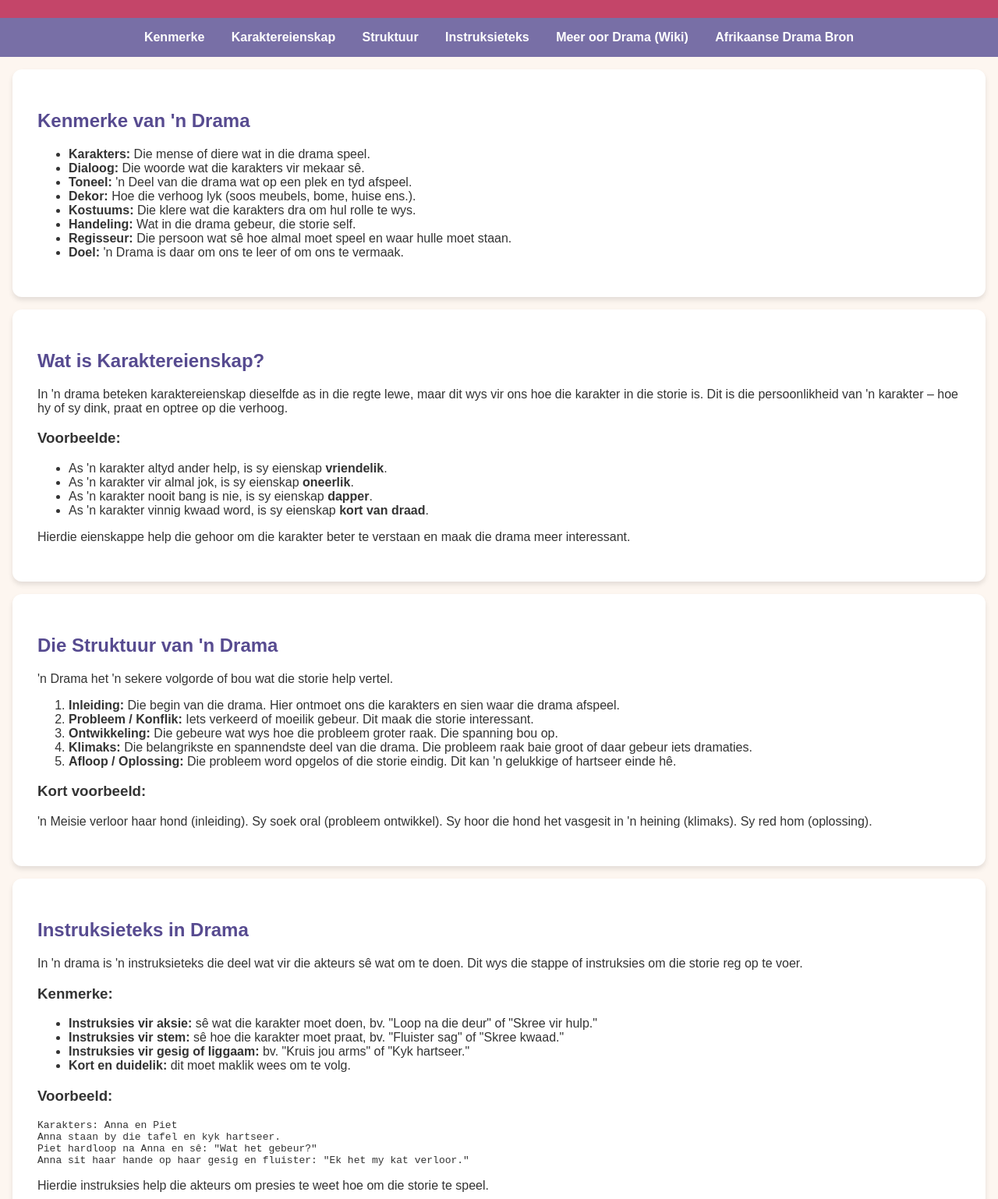
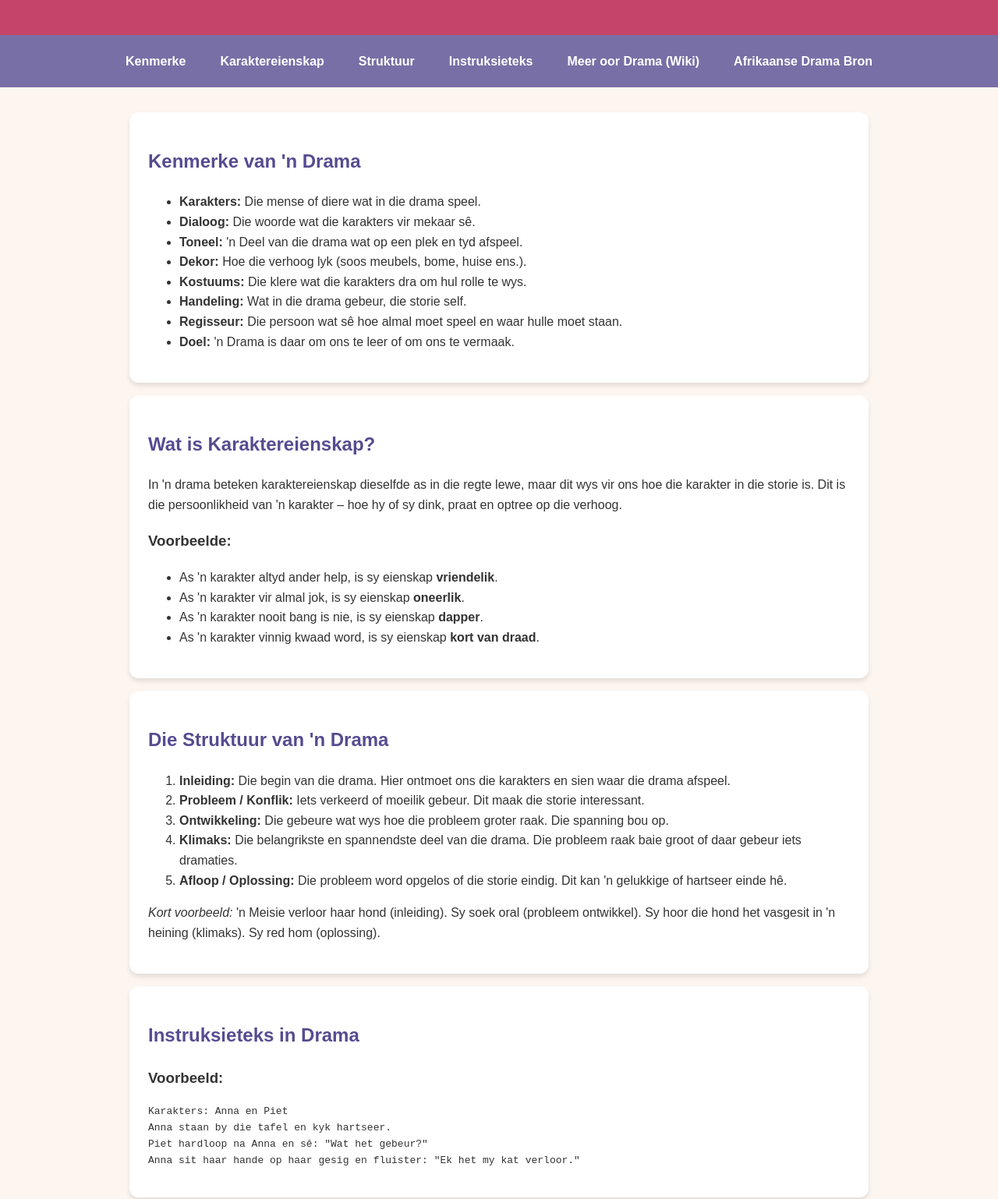
Before and after one commit to funsale-designs/Inligting-oor-drama, a plain HTML site: page index.html in a window 1280 px wide. Shown: the part 155-1693 px from the top of the page at 78% size. Drawn offline with Linux system fonts and the light colour scheme.

Commit message:
Update index.html

```diff
--- a/index.html
+++ b/index.html
@@ -4,7 +4,6 @@
     <meta charset="UTF-8">
     <meta name="viewport" content="width=device-width, initial-scale=1.0">
     <title>Dramastruktuur en Kenmerke</title>
-    <link rel="stylesheet" href="style.css">
     <style>
         body {
             font-family: Arial, sans-serif;
@@ -12,37 +11,49 @@
             color: #333;
             margin: 0;
             padding: 0;
+            line-height: 1.6;
         }
 
         header {
             background-color: #c44569;
             color: white;
             text-align: center;
-            padding: 2rem;
+            padding: 2rem 1rem;
         }
 
         nav {
             background-color: #786fa6;
-            padding: 1rem;
-            text-align: center;
+            display: flex;
+            flex-wrap: wrap; /* laat dit op klein skerms vou */
+            justify-content: center;
+            padding: 0.5rem;
         }
 
         nav a {
             color: white;
-            margin: 0 15px;
+            margin: 5px 10px;
             text-decoration: none;
             font-weight: bold;
+            font-size: 1rem;
+            padding: 0.5rem 0.75rem;
+            border-radius: 8px;
+            transition: background 0.3s;
         }
 
         nav a:hover {
-            text-decoration: underline;
+            background-color: #574b90;
+        }
+
+        main {
+            padding: 1rem;
         }
 
         section {
-            padding: 2rem;
-            margin: 1rem;
+            padding: 1.5rem;
+            margin: 1rem auto;
             background-color: #ffffff;
             border-radius: 12px;
+            max-width: 900px; /* hou dit leesbaar op desktop */
             box-shadow: 0 4px 6px rgba(0,0,0,0.1);
         }
 
@@ -56,6 +67,24 @@
             text-align: center;
             padding: 1rem;
             margin-top: 2rem;
+        }
+
+        /* Maak mobiele weergawe meer kompak */
+        @media (max-width: 600px) {
+            header h1 {
+                font-size: 1.6rem;
+            }
+            nav {
+                flex-direction: column; /* links onder mekaar */
+            }
+            nav a {
+                display: block;
+                margin: 5px auto;
+                font-size: 1rem;
+            }
+            section {
+                padding: 1rem;
+            }
         }
     </style>
 </head>
@@ -100,12 +129,10 @@
                 <li>As 'n karakter nooit bang is nie, is sy eienskap <strong>dapper</strong>.</li>
                 <li>As 'n karakter vinnig kwaad word, is sy eienskap <strong>kort van draad</strong>.</li>
             </ul>
-            <p>Hierdie eienskappe help die gehoor om die karakter beter te verstaan en maak die drama meer interessant.</p>
         </section>
 
         <section id="struktuur">
             <h2>Die Struktuur van 'n Drama</h2>
-            <p>'n Drama het 'n sekere volgorde of bou wat die storie help vertel.</p>
             <ol>
                 <li><strong>Inleiding:</strong> Die begin van die drama. Hier ontmoet ons die karakters en sien waar die drama afspeel.</li>
                 <li><strong>Probleem / Konflik:</strong> Iets verkeerd of moeilik gebeur. Dit maak die storie interessant.</li>
@@ -113,26 +140,16 @@
                 <li><strong>Klimaks:</strong> Die belangrikste en spannendste deel van die drama. Die probleem raak baie groot of daar gebeur iets dramaties.</li>
                 <li><strong>Afloop / Oplossing:</strong> Die probleem word opgelos of die storie eindig. Dit kan 'n gelukkige of hartseer einde hê.</li>
             </ol>
-            <h3>Kort voorbeeld:</h3>
-            <p>'n Meisie verloor haar hond (inleiding). Sy soek oral (probleem ontwikkel). Sy hoor die hond het vasgesit in 'n heining (klimaks). Sy red hom (oplossing).</p>
+            <p><em>Kort voorbeeld:</em> 'n Meisie verloor haar hond (inleiding). Sy soek oral (probleem ontwikkel). Sy hoor die hond het vasgesit in 'n heining (klimaks). Sy red hom (oplossing).</p>
         </section>
 
         <section id="instruksieteks">
             <h2>Instruksieteks in Drama</h2>
-            <p>In 'n drama is 'n instruksieteks die deel wat vir die akteurs sê wat om te doen. Dit wys die stappe of instruksies om die storie reg op te voer.</p>
-            <h3>Kenmerke:</h3>
-            <ul>
-                <li><strong>Instruksies vir aksie:</strong> sê wat die karakter moet doen, bv. "Loop na die deur" of "Skree vir hulp."</li>
-                <li><strong>Instruksies vir stem:</strong> sê hoe die karakter moet praat, bv. "Fluister sag" of "Skree kwaad."</li>
-                <li><strong>Instruksies vir gesig of liggaam:</strong> bv. "Kruis jou arms" of "Kyk hartseer."</li>
-                <li><strong>Kort en duidelik:</strong> dit moet maklik wees om te volg.</li>
-            </ul>
             <h3>Voorbeeld:</h3>
             <pre><code>Karakters: Anna en Piet
 Anna staan by die tafel en kyk hartseer.
 Piet hardloop na Anna en sê: "Wat het gebeur?"
 Anna sit haar hande op haar gesig en fluister: "Ek het my kat verloor."</code></pre>
-            <p>Hierdie instruksies help die akteurs om presies te weet hoe om die storie te speel.</p>
         </section>
     </main>
 
```
